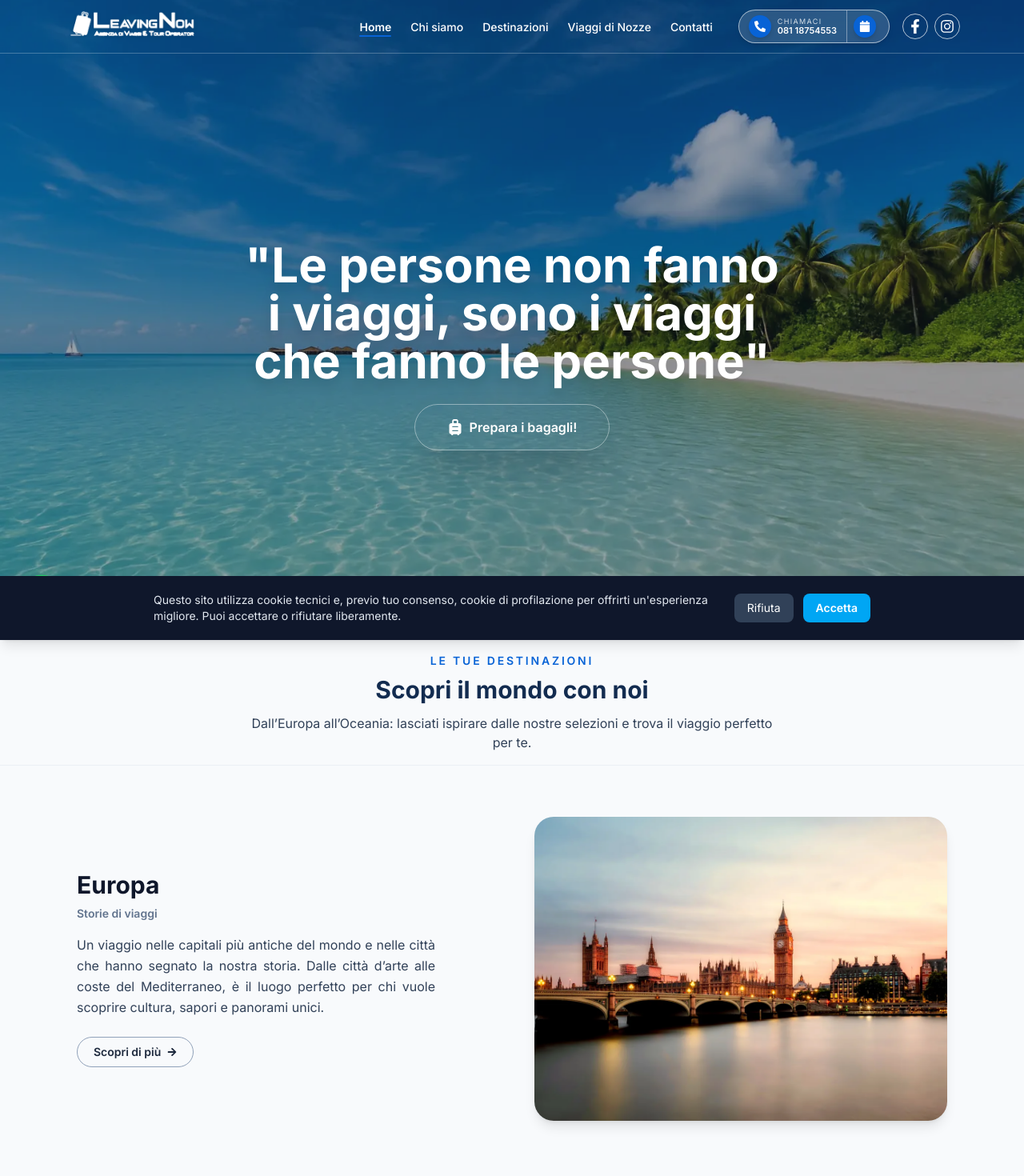
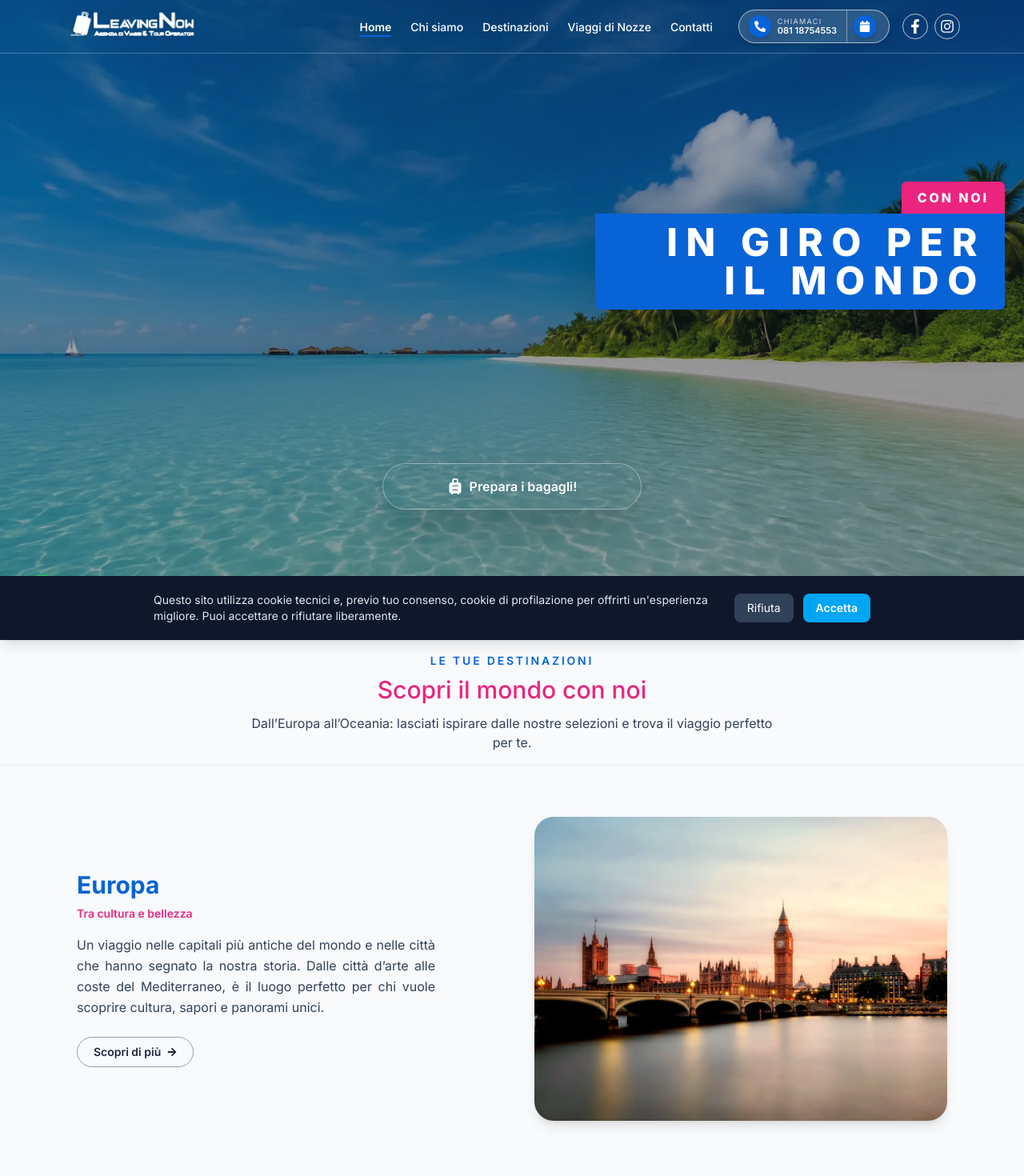
Before and after one commit to schiavonelu/leavingnow-site, a React (Vite) app: page / in a window 1280 px wide. Shown: the top 1470 px of the page at 80% size. Built offline with nearby package versions, Linux system fonts and the light colour scheme.

Commit message:
Hero Fix

```diff
--- a/src/pages/ViaggiDiNozze.jsx
+++ b/src/pages/ViaggiDiNozze.jsx
@@ -42,7 +42,7 @@ const TravelIdeaCard = ({ title, caption, badge, image }) => (
       className="absolute inset-0 bg-cover bg-center"
       style={{ backgroundImage: `url(${image})` }}
     />
-    <div className="absolute inset-0 bg-gradient-to-t from-slate-950/80 via-slate-900/60 to-slate-900/10" />
+    <div className="absolute inset-0 bg-linear-to-t from-slate-950/80 via-slate-900/60 to-slate-900/10" />
 
     <div className="relative p-5 md:p-6 flex flex-col h-full justify-end">
       <span className="inline-flex items-center rounded-full bg-white/10 border border-white/20 px-3 py-1 text-[10px] font-semibold uppercase tracking-[0.16em] text-white mb-3">
--- a/src/sections/home/DestinationIntro.jsx
+++ b/src/sections/home/DestinationIntro.jsx
@@ -12,7 +12,7 @@ const DestinationsIntro = () => {
         </p>
 
         {/* Titolo – navy-900 (#132C50) */}
-        <h2 className="text-2xl md:text-3xl font-bold text-[#132C50]">
+        <h2 className="text-2xl md:text-3xl font-medium text-[#EB2480]">
           Scopri il mondo con noi
         </h2>
 
--- a/src/sections/home/DestinationSplit.jsx
+++ b/src/sections/home/DestinationSplit.jsx
@@ -61,11 +61,11 @@ const DestinationSplit = ({
                 : `opacity-0 translate-y-4 ${textHiddenSide}`,
             ].join(" ")}
           >
-            <h2 className="text-2xl md:text-3xl font-bold text-slate-900 mb-2">
+            <h2 className="text-2xl md:text-3xl font-bold text-[#0863D6] mb-2">
               {title}
             </h2>
             {subtitle && (
-              <p className="text-sm font-semibold text-slate-500 mb-4">
+              <p className="text-sm font-semibold text-[#EB2480] mb-4">
                 {subtitle}
               </p>
             )}
--- a/src/sections/home/DestinationsSection.jsx
+++ b/src/sections/home/DestinationsSection.jsx
@@ -10,7 +10,7 @@ import oceaniaImg from "../../assets/destination/oceania.webp";
 const destinations = [
   {
     title: "Europa",
-    subtitle: "Storie di viaggi",
+    subtitle: "Tra cultura e bellezza",
     text: "Un viaggio nelle capitali più antiche del mondo e nelle città che hanno segnato la nostra storia. Dalle città d’arte alle coste del Mediterraneo, è il luogo perfetto per chi vuole scoprire cultura, sapori e panorami unici.",
     image: europaImg,
     imageLeft: false,
@@ -19,7 +19,7 @@ const destinations = [
   },
   {
     title: "Americhe e Caraibi",
-    subtitle: "Storie di viaggi",
+    subtitle: "Esperienze tra sogno e avventura",
     text: "USA, Canada, Messico, Cuba e le isole caraibiche: tra grandi città, strade infinite e spiagge da sogno. Dai parchi americani ai grattacieli, ogni viaggio è un film da vivere in prima persona.",
     image: americheCaraibiImg,
     imageLeft: true,
@@ -28,7 +28,7 @@ const destinations = [
   },
   {
     title: "Africa",
-    subtitle: "Storie di viaggi",
+    subtitle: "Emozioni senza confini",
     text: "Safari tra i grandi parchi, deserti dorati e isole tropicali: l’Africa è il continente delle emozioni pure, dei tramonti infuocati e dei cieli stellati che non si dimenticano.",
     image: africaImg,
     imageLeft: false,
@@ -37,7 +37,7 @@ const destinations = [
   },
   {
     title: "Asia",
-    subtitle: "Storie di viaggi",
+    subtitle: "Tra tradizione e modernità",
     text: "Templi antichi, metropoli futuristiche, spiagge nascoste e sapori incredibili: dall’Estremo Oriente al Sud-Est asiatico, ogni viaggio è un incontro tra tradizione e modernità.",
     image: asiaImg,
     imageLeft: true,
@@ -46,7 +46,7 @@ const destinations = [
   },
   {
     title: "Oceania",
-    subtitle: "Storie di viaggi",
+    subtitle: "Orizzonti lontani",
     text: "Australia, Nuova Zelanda e paradisi del Pacifico: natura incontaminata, oceani cristallini e città vivaci. Perfetta per chi sogna grandi spazi e orizzonti infiniti.",
     image: oceaniaImg,
     imageLeft: false,
--- a/src/sections/home/Hero.jsx
+++ b/src/sections/home/Hero.jsx
@@ -26,12 +26,11 @@ const Hero = () => {
   return (
     <section className="relative h-screen w-full overflow-hidden">
 
-      {/* SFONDO HERO COME IMMAGINE LCP */}
+      {/* SFONDO HERO */}
       <picture>
-        {/* se in futuro vuoi una versione più piccola/larga, puoi aggiungere srcSet qui */}
         <img
           src={heroImage}
-          alt='Coppia in viaggio al tramonto con valigia, simbolo di partenza con Leaving Now Agenzia Viaggi'
+          alt="Coppia in viaggio al tramonto con valigia"
           className="absolute inset-0 w-full h-full object-cover"
           loading="eager"
           fetchpriority="high"
@@ -43,25 +42,32 @@ const Hero = () => {
       <div className="absolute inset-0 bg-slate-900/40" />
 
       {/* CONTENUTO */}
-      <div className="relative h-full max-w-6xl mx-auto px-4 flex flex-col justify-center pt-16">
-        <div className="max-w-2xl mx-auto">
+      <div className="relative h-full max-w-7xl mx-auto px-6 flex flex-col justify-center pt-16">
 
-          {/* TITOLO */}
-          <h1
+        {/* SLOGAN posizionato a destra */}
+        <div
           className={[
-              "text-3xl text-center md:text-5xl lg:text-6xl font-bold text-white mb-6 drop-shadow-xl transform transition-all duration-700 ease-out",
+            "flex flex-col items-end text-right max-w-full md:max-w-lg ml-auto drop-shadow-2xl transition-all duration-700 ease-out",
             showTitle ? "opacity-100 translate-y-0" : "opacity-0 translate-y-6",
           ].join(" ")}
         >
-            "Le persone non fanno i viaggi, sono i viaggi che fanno le persone"
-          </h1>
+          {/* CON NOI */}
+          <div className="bg-[#EB2480] px-5 py-2 text-sm md:text-base font-extrabold uppercase tracking-[0.18em] text-white rounded-t-md">
+            CON NOI
+          </div>
 
-          {/* BOTTONE CTA */}
-          <div className="w-full flex justify-center mt-6">
+          {/* IN GIRO PER IL MONDO */}
+          <div className="bg-[#0863D6] px-6 py-3 text-2xl md:text-4xl lg:text-5xl font-extrabold uppercase tracking-[0.22em] text-white rounded-b-md">
+            IN GIRO PER IL MONDO
+          </div>
+        </div>
+
+        {/* CTA BUTTON */}
+        <div className="w-full flex justify-center mt-48">
           <button
             onClick={handleScroll}
             className={[
-                "inline-flex items-center gap-2 rounded-full bg-primary px-10 py-4 text-base font-semibold text-white shadow-2xl border border-white/40 transition-all duration-700 ease-out hover:bg-sky-500 hover:border-white",
+              "inline-flex items-center gap-2 rounded-full bg-primary px-20 py-4 text-base font-semibold text-white shadow-2xl border border-white/40 transition-all duration-700 ease-out hover:bg-sky-500 hover:border-white",
               showButton ? "opacity-100 translate-y-0" : "opacity-0 translate-y-6",
             ].join(" ")}
           >
@@ -71,7 +77,6 @@ const Hero = () => {
         </div>
 
       </div>
-      </div>
     </section>
   );
 };
```
Lines whose indentation alone changed are shown as unchanged.
